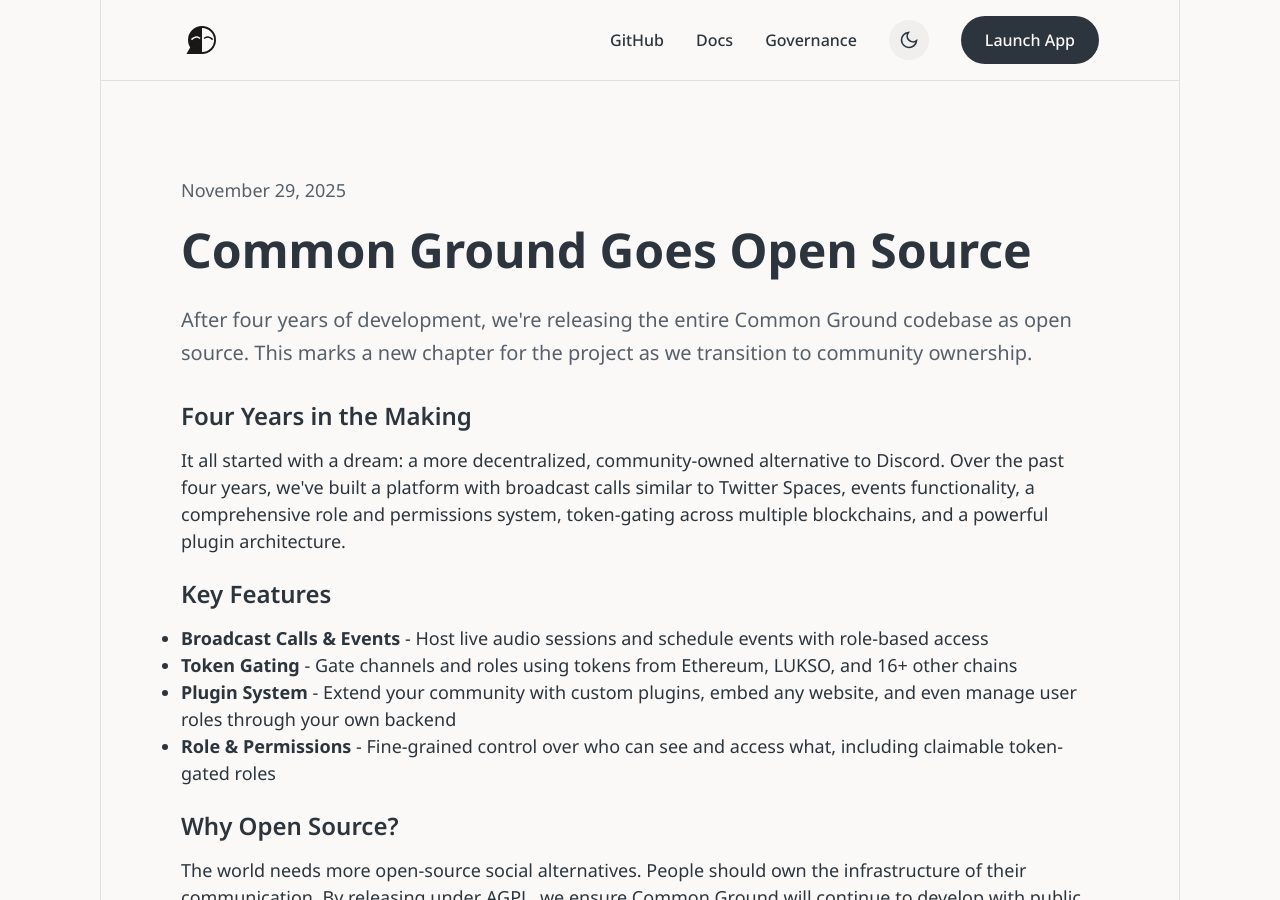
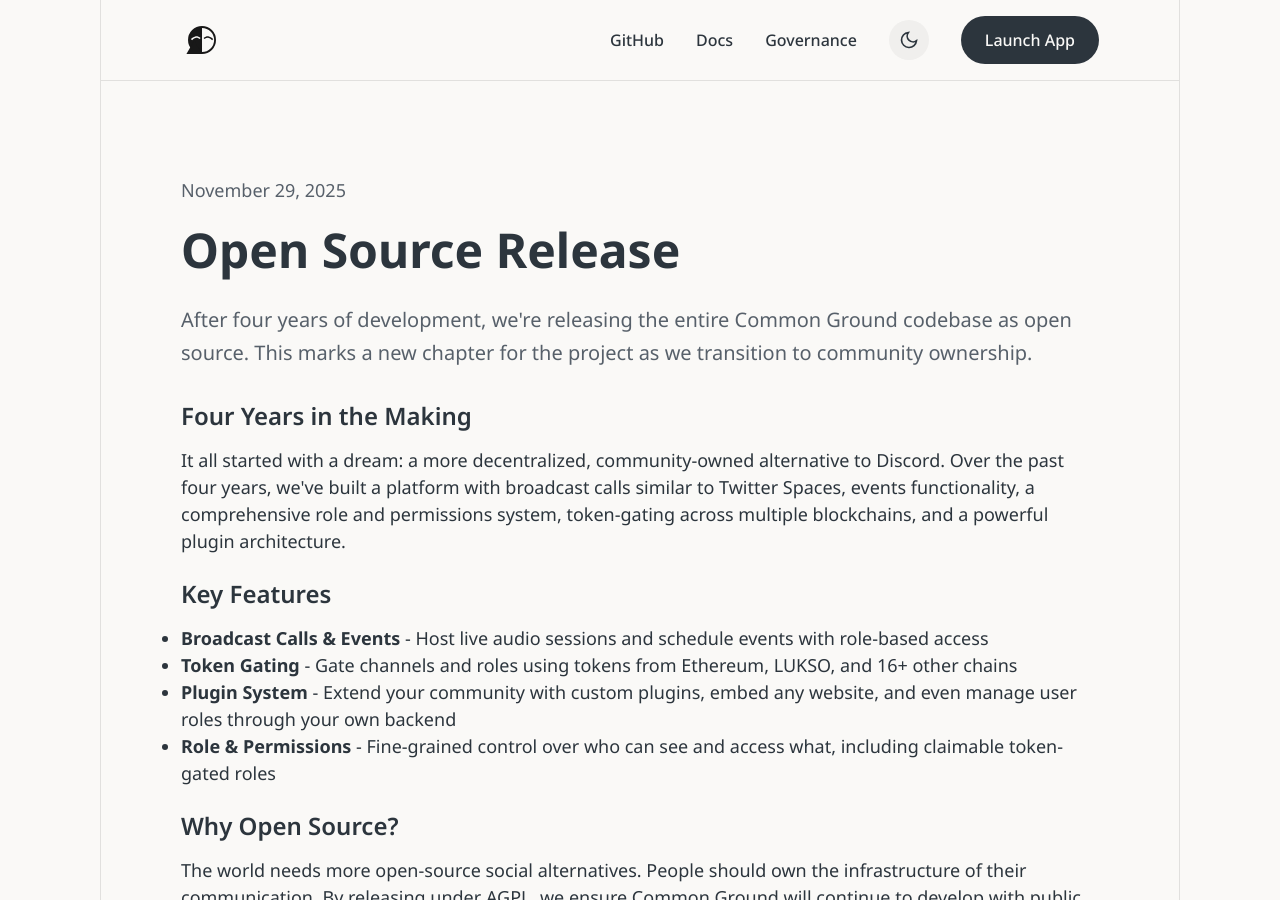
Before and after one commit to Common-Ground-DAO/Common-Ground-DAO.github.io, a Jekyll site: the page built from _posts/2024-12-01-open-source-release.md, in a window 1280 px wide and 900 px high. Built offline with Jekyll 4.4.1, drawn with Linux system fonts in a browser that asks for light colours.

Commit message:
fix open source blog post

```diff
--- a/_posts/2024-12-01-open-source-release.md
+++ b/_posts/2024-12-01-open-source-release.md
@@ -1,6 +1,6 @@
 ---
 layout: default
-title: "Common Ground Goes Open Source"
+title: "Open Source Release"
 date: 2025-11-29
 featured_image: /assets/images/blog/open-source-release.svg
 ---
```
